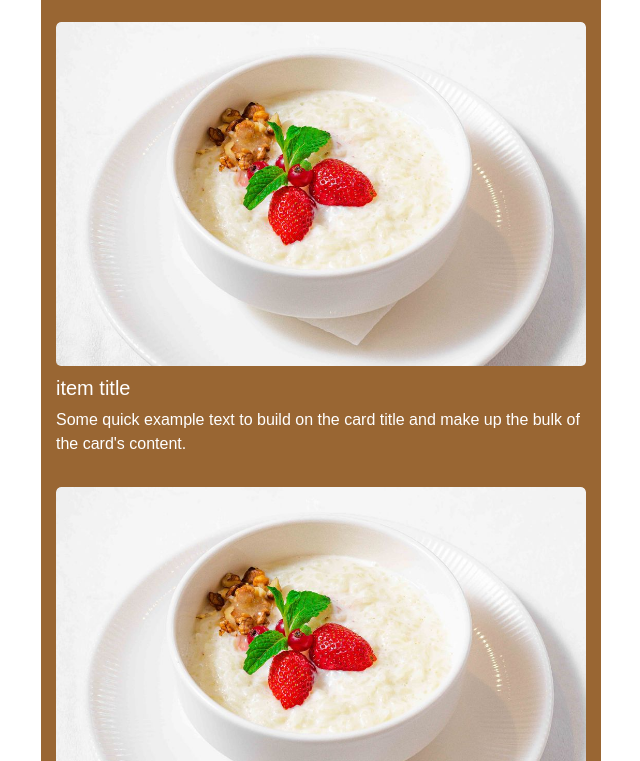
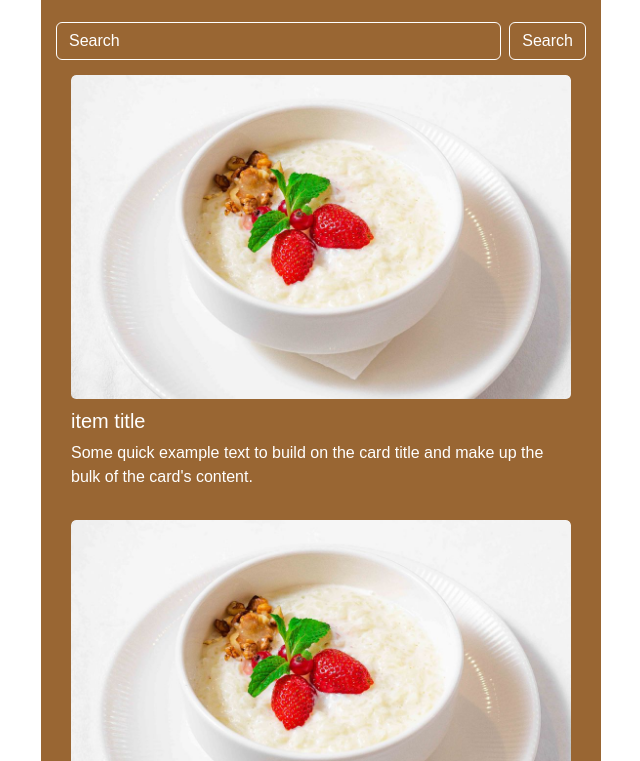
Before and after one commit to sapaevN/menuRestaurant, a website: page menu-sections/menu-section.html in a window 1280 px wide. Shown: the part 103-864 px from the top of the page, without its empty margins (319-959 px from the left). Drawn offline with Linux system fonts and the light colour scheme.

Commit message:
add search to menu-section

```diff
--- a/menu-sections/menu-section.html
+++ b/menu-sections/menu-section.html
@@ -15,8 +15,12 @@
                    </div>
             </div>
         </div>
-
-
+        <div class="main">
+            <div class="main__container">
+                <form class="d-flex main__search-form" role="search">
+                    <input class="form-control me-2 main__search-input" type="search" placeholder="Search" aria-label="Search">
+                    <button class="btn btn-outline-success main__searchBtn" type="submit">Search</button>
+                 </form>
                  <div class="section-items">
                     <div class="section-items__container">
                         <div class=" section-items__item" style="width: 18rem;">
@@ -50,6 +54,9 @@
                     </div>
                </div>
 
+            </div>
+        </div>
+
        <div class="footer">footer</div>
     </div>
 
```
Lines whose indentation alone changed are shown as unchanged.
